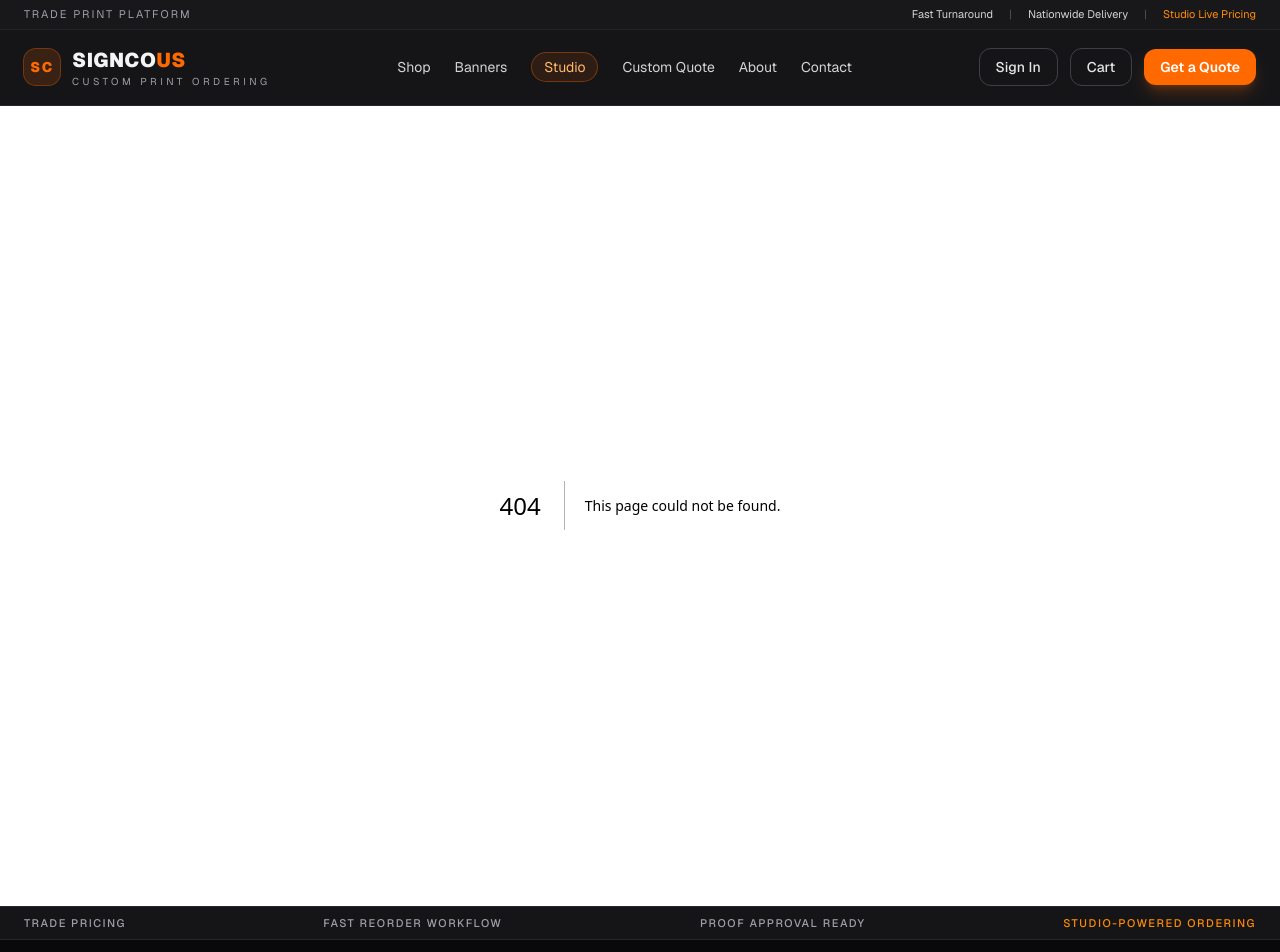
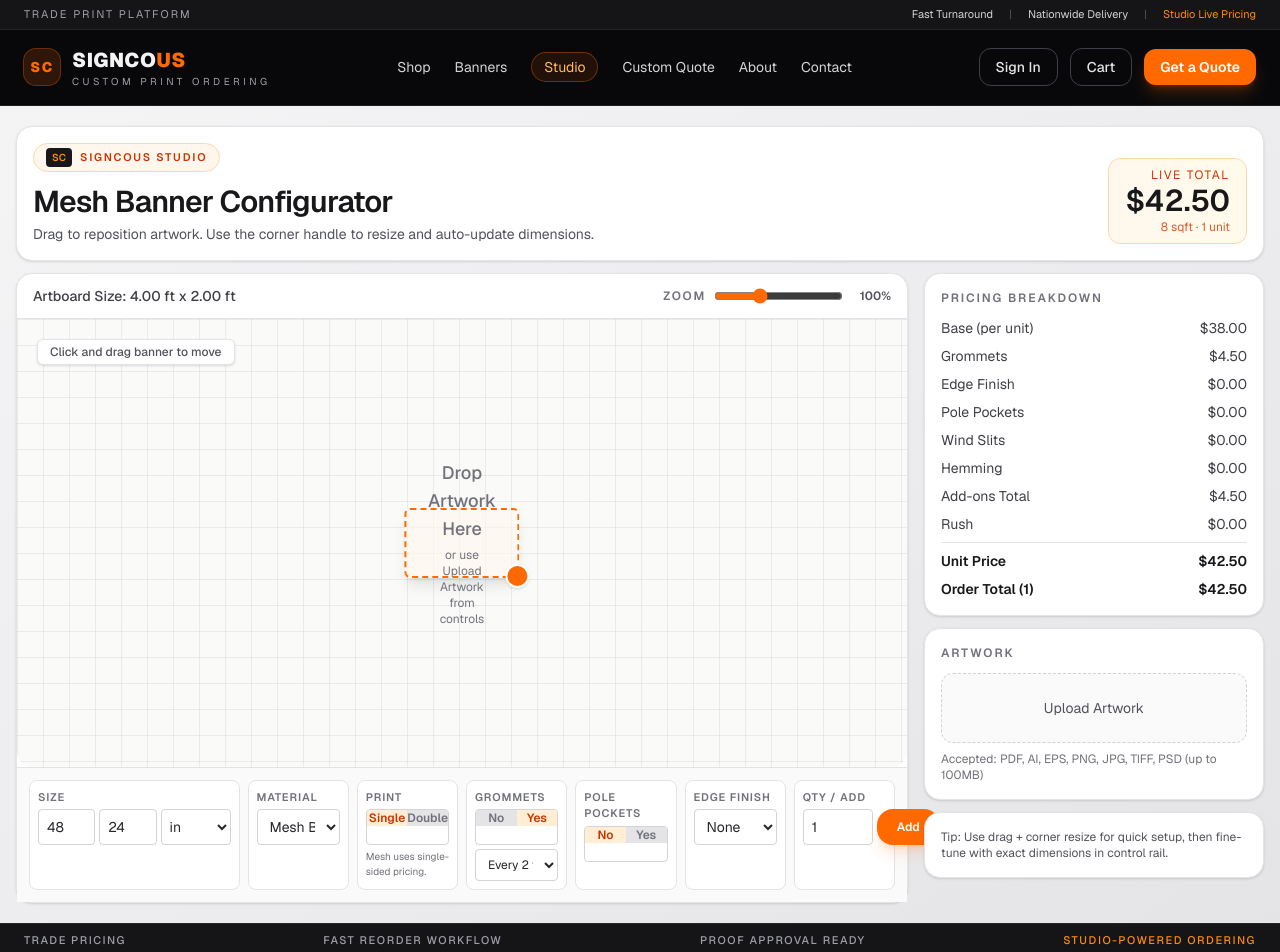
Before and after one commit to Moecharaf/signcous-app, a Next.js app: page /banners/mesh-banner in a window 1280 px wide. Before the commit this address had no page. Shown: the top 952 px of the page. Built offline with nearby package versions, Linux system fonts and the light colour scheme.

Commit message:
Add dedicated mesh banner route and builder preset

```diff
--- /dev/null
+++ b/src/app/banners/mesh-banner/page.tsx
@@ -0,0 +1,12 @@
+import type { Metadata } from "next";
+import VinylBannerBuilder from "@/components/product-builder/VinylBannerBuilder";
+
+export const metadata: Metadata = {
+  title: "Mesh Banners — Signcous",
+  description:
+    "Order custom mesh banners online with live pricing, edge finishing, grommets, pole pockets, and rush options.",
+};
+
+export default function MeshBannerPage() {
+  return <VinylBannerBuilder initialMaterial="Mesh Banner" productName="Mesh Banner" />;
+}
--- a/src/app/page.tsx
+++ b/src/app/page.tsx
@@ -6,7 +6,7 @@
   { name: "Aluminum Signs", href: "/shop/aluminum-signs", desc: "Durable metal signage for long-term exterior use." },
   { name: "Stickers & Decals", href: "/shop/stickers-decals", desc: "Indoor and outdoor adhesive vinyl in any shape." },
   { name: "Business Cards", href: "/shop/business-cards", desc: "Premium full-color cards that make an impression." },
-  { name: "Mesh Banners", href: "/shop/mesh-banners", desc: "Wind-resistant mesh for outdoor installations." },
+  { name: "Mesh Banners", href: "/banners/mesh-banner", desc: "Wind-resistant mesh for outdoor installations." },
 ];
 
 const featuredProducts = [
--- a/src/components/product-builder/VinylBannerBuilder.tsx
+++ b/src/components/product-builder/VinylBannerBuilder.tsx
@@ -59,6 +59,11 @@
   rush: false,
 };
 
+interface VinylBannerBuilderProps {
+  initialMaterial?: Material;
+  productName?: string;
+}
+
 const MIN_IN = 6;
 const MAX_IN = 240;
 const BASE_PX_PER_IN = 2.4;
@@ -76,9 +81,12 @@
   return value.toFixed(1);
 }
 
-export default function VinylBannerBuilder() {
+export default function VinylBannerBuilder({
+  initialMaterial = "13oz Vinyl",
+  productName = "Vinyl Banner",
+}: VinylBannerBuilderProps) {
   const cart = useCart();
-  const [form, setForm] = useState<FormState>(DEFAULTS);
+  const [form, setForm] = useState<FormState>({ ...DEFAULTS, material: initialMaterial });
   const [errors, setErrors] = useState<FormErrors>({});
   const [addedToCart, setAddedToCart] = useState(false);
   const [zoom, setZoom] = useState(1);
@@ -169,7 +177,7 @@
 
     cart.addItem({
       productId: 12,
-      productName: "Vinyl Banner",
+      productName,
       width: widthNum,
       height: heightNum,
       unit: form.unit,
@@ -343,7 +351,7 @@
                 <span className="rounded bg-zinc-900 px-1.5 py-0.5 text-[10px] tracking-normal text-orange-400">SC</span>
                 Signcous Studio
               </div>
-              <h2 className="mt-1 text-3xl font-semibold tracking-tight text-zinc-900">Vinyl Banner Configurator</h2>
+              <h2 className="mt-1 text-3xl font-semibold tracking-tight text-zinc-900">{productName} Configurator</h2>
               <p className="mt-1 text-sm text-zinc-600">
                 Drag to reposition artwork. Use the corner handle to resize and auto-update dimensions.
               </p>
```
